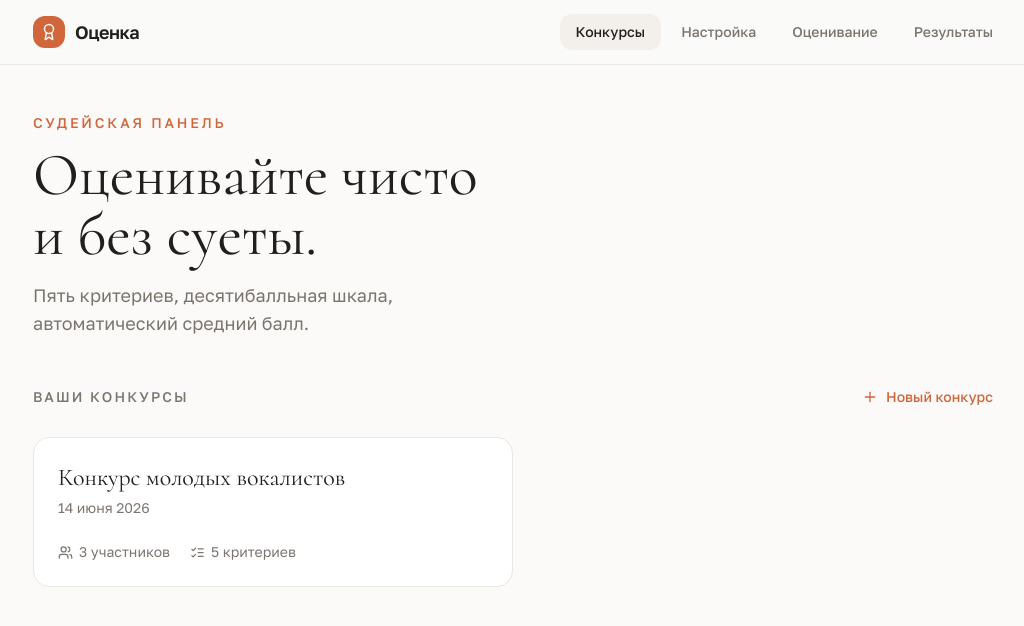
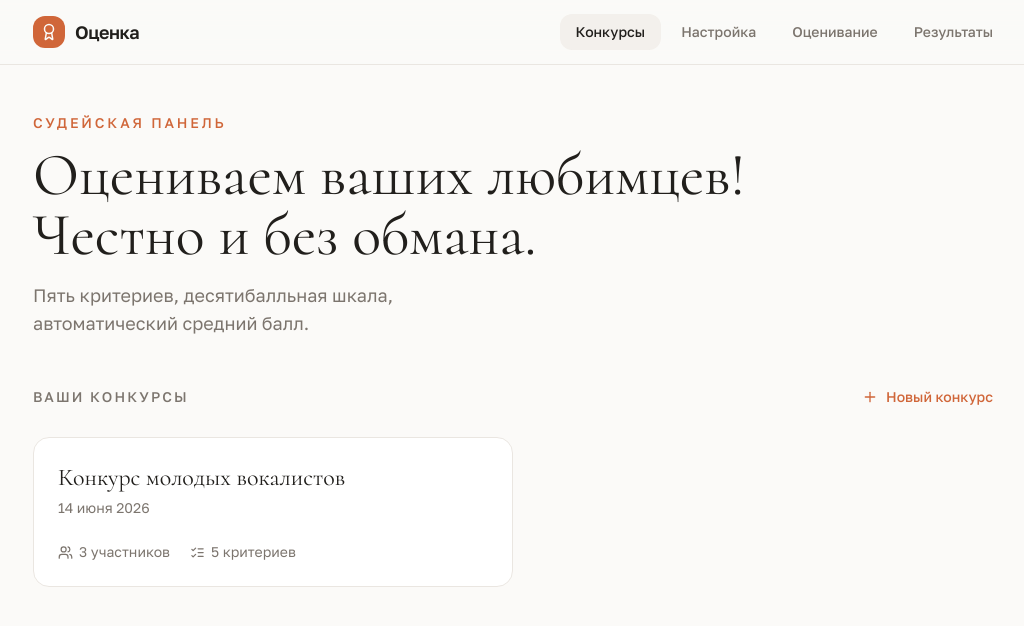
Before and after one commit to pr-poehali-dev/rating-evaluation-platform, a React (Vite) app: page / in a window 1280 px wide. Shown: the top 626 px of the page, without its empty margins (119-1143 px from the left). Built offline with nearby package versions, Linux system fonts and the light colour scheme.

Commit message:
fix: update contest page text

```diff
--- a/src/pages/contest/HomeTab.tsx
+++ b/src/pages/contest/HomeTab.tsx
@@ -24,9 +24,9 @@ export default function HomeTab({
           Судейская панель
         </p>
         <h1 className="font-display text-5xl md:text-6xl leading-[1.05] mb-4">
-          Оценивайте чисто
+          Оцениваем ваших любимцев!
           <br />
-          и без суеты.
+          Честно и без обмана.
         </h1>
         <p className="text-muted-foreground text-lg max-w-md">
           Пять критериев, десятибалльная шкала, автоматический средний балл.
```
